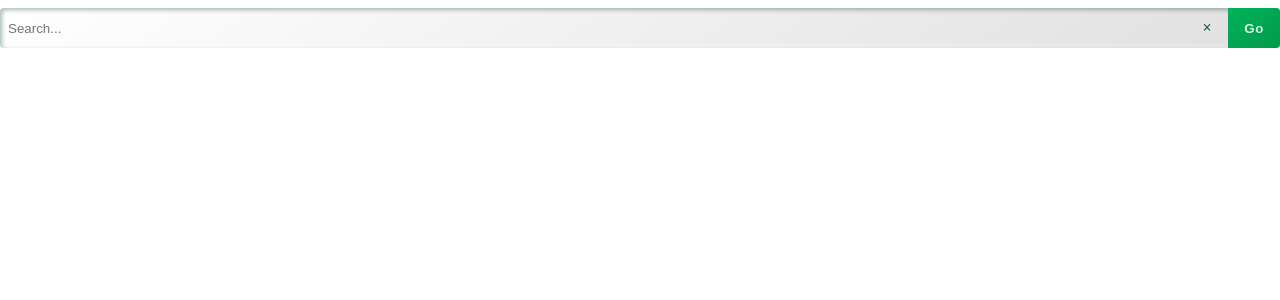
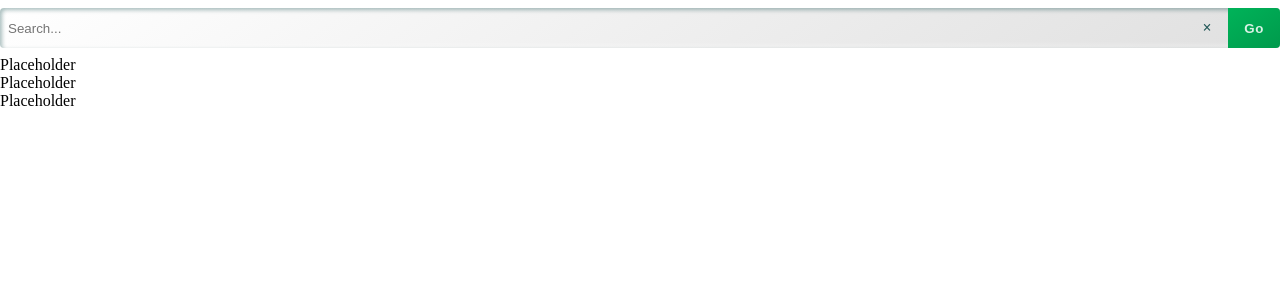
Before and after one commit to royalbatty/movieapp, a React app: page / in a window 1280 px wide. Shown: the top 300 px of the page. Built offline with nearby package versions, Linux system fonts and the light colour scheme.

Commit message:
MovieList component added to App

```diff
--- a/src/public/react/app.jsx
+++ b/src/public/react/app.jsx
@@ -1,9 +1,11 @@
 import React, {useState} from 'react';
 import SearchInput from './SearchInput';
+import MovieList from './MovieList';
 
 const App = (props) => {
 
   const [query, setQuery] = useState("");
+  const [movieList, setMovieList] = useState(["One", "Two", "Three"]);
 
   const doSearch = function(value) {
    console.log("To do!");
@@ -22,6 +24,7 @@ const App = (props) => {
         />
       </form>
 
+      <MovieList movieListData={movieList} />
     </div>
   )
 }
```
